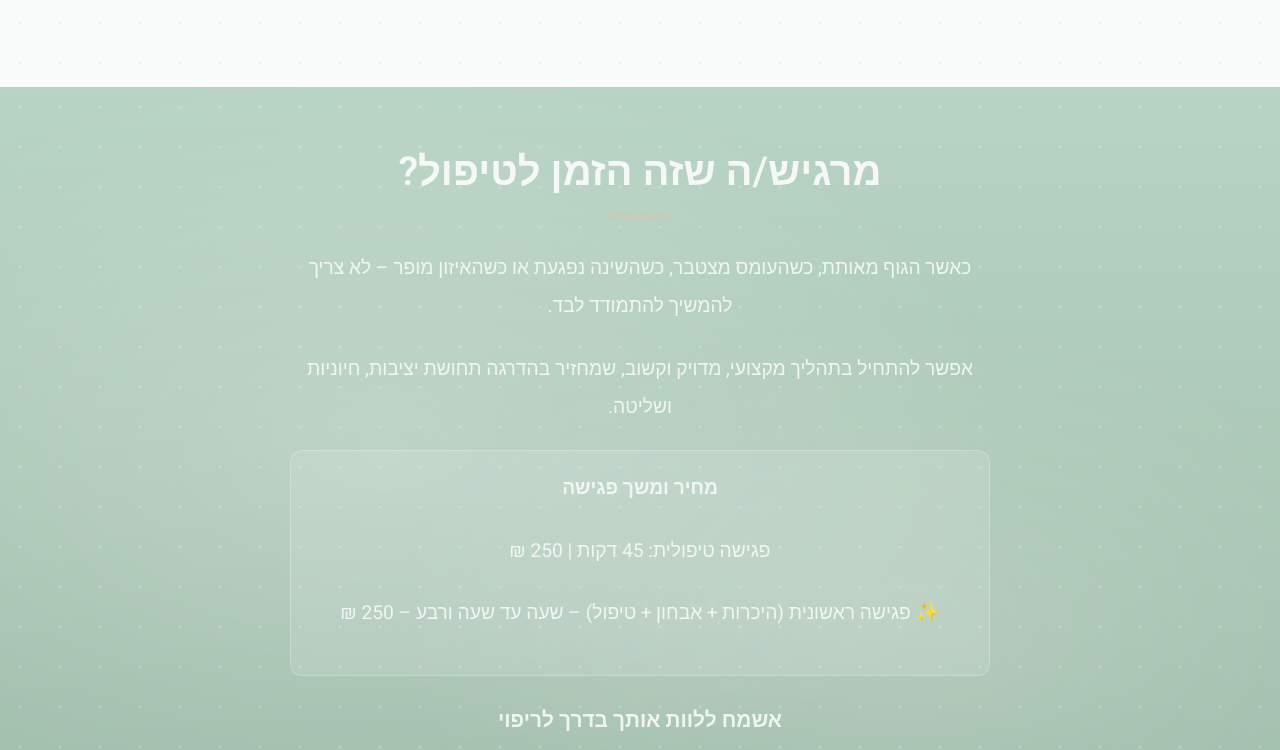
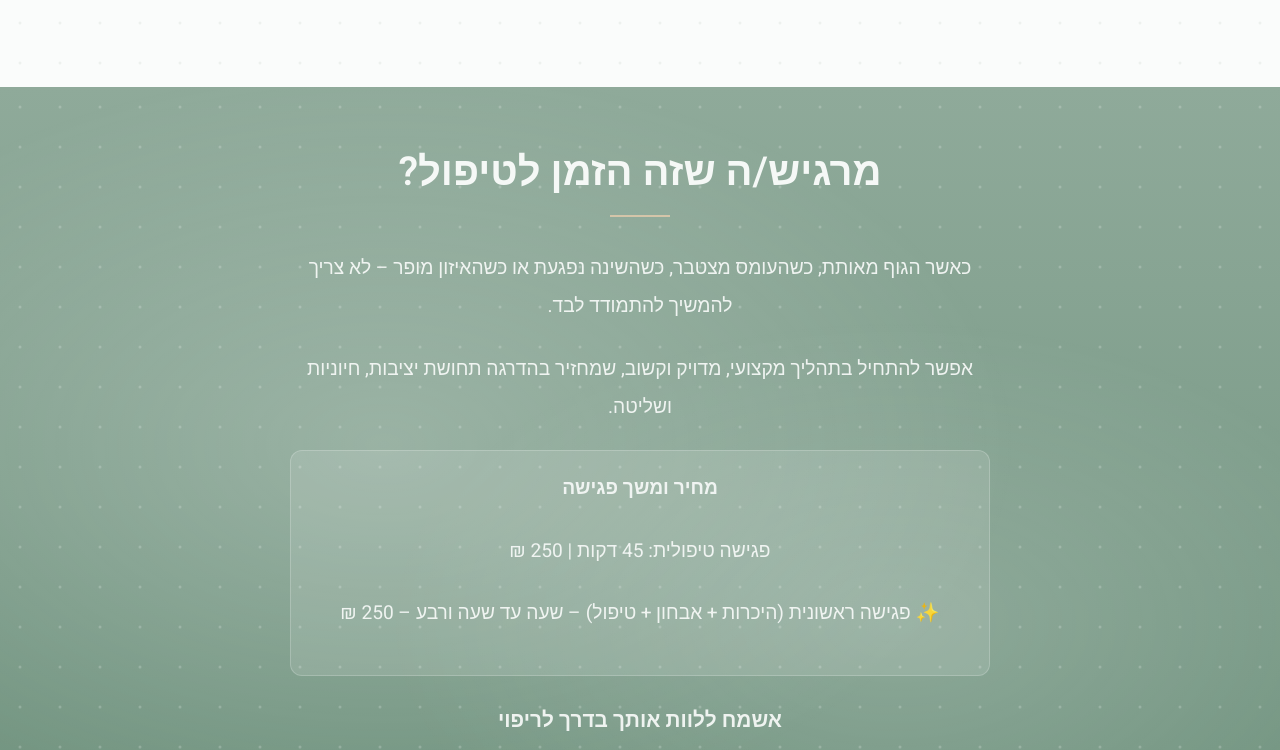
Before and after one commit to moshestern/hadas-clinic, a plain HTML site: page index.html in a window 1280 px wide. Shown: the part 3490-4240 px from the top of the page. Drawn offline with Linux system fonts and the light colour scheme.

Commit message:
Update CTA section background gradient color

```diff
--- a/index.html
+++ b/index.html
@@ -576,7 +576,7 @@
 
         /* ========== CTA Section ========== */
         .cta {
-            background: linear-gradient(180deg, #B8D4C4 0%, #9CB8A6 100%);
+            background: linear-gradient(180deg, #8FAA9A 0%, #6B8F7A 100%);
             text-align: center;
             position: relative;
             overflow: hidden;
```
